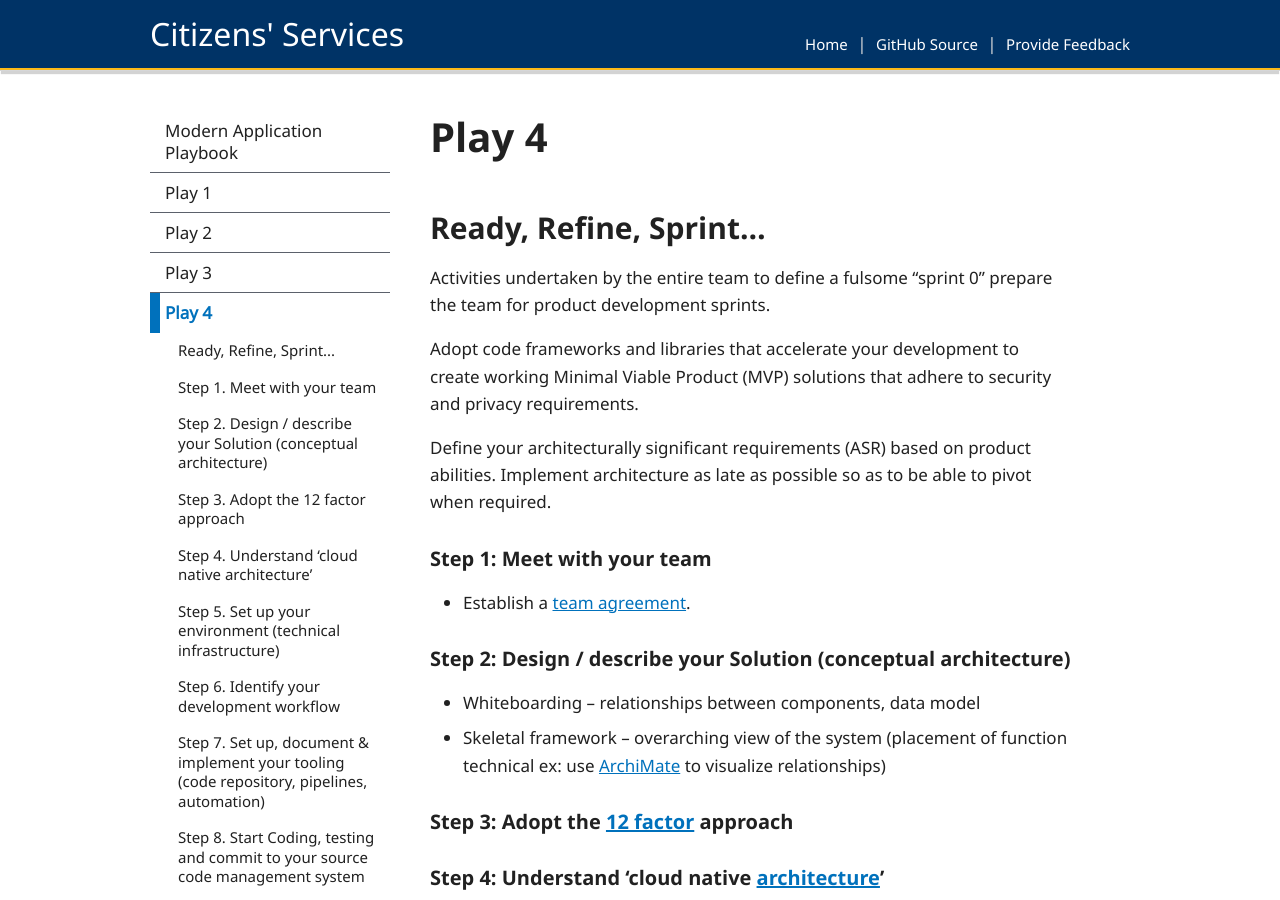
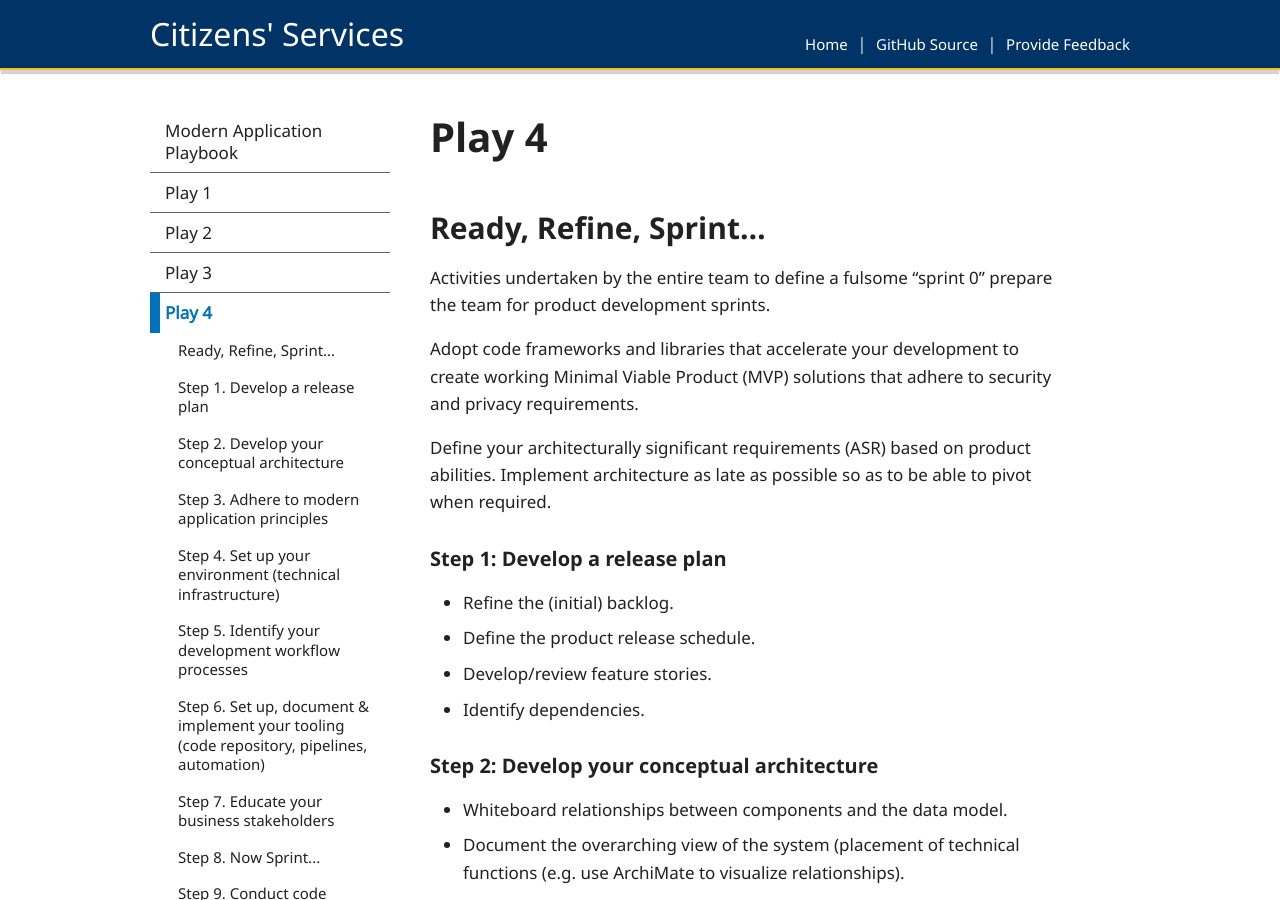
Before and after one commit to HeatherRemacle/exchangelabops, a Jekyll site: the page built from plays/play4.md, in a window 1280 px wide and 900 px high. Built offline with Jekyll 4.4.1, drawn with Linux system fonts in a browser that asks for light colours; some of the changed text lies outside the part shown.

Commit message:
Update play 4

```diff
--- a/plays/play4.md
+++ b/plays/play4.md
@@ -7,28 +7,28 @@ sidenav: docs
 subnav:
   - text: Ready, Refine, Sprint...
     href: '#ready-refine-sprint'
-  - text: Step 1. Meet with your team
-    href: '#step-1-meet-with-your-team'
-  - text: Step 2. Design / describe your Solution (conceptual architecture)
-    href: '#step-2-design--describe-your-solution-conceptual-architecture'
-  - text: Step 3. Adopt the 12 factor approach
-    href: '#step-3-adopt-the-12-factor-approach'
-  - text: Step 4. Understand ‘cloud native architecture’
-    href: '#step-4-understand-cloud-native-architecture'
-  - text: Step 5. Set up your environment (technical infrastructure)
-    href: '#step-5-set-up-your-environment-technical-infrastructure'
-  - text: Step 6. Identify your development workflow
-    href: '#step-6-identify-your-development-workflow'
-  - text: Step 7. Set up, document &  implement your tooling (code repository, pipelines, automation)
-    href: '#step-7-set-up-document---implement-your-tooling-code-repository-pipelines-automation'
-  - text: Step 8. Start Coding, testing  and  commit to your source code management system
-    href: '#step-8-start-coding-testing--and--commit-to-your-source-code-management-system'
-  - text: Step 9. Submit for Code Reviews (as required)
-    href: '#step-9-submit-for-code-reviews-as-required'
+  - text: Step 1. Develop a release plan
+    href: '#step-1-develop-a-release-plan'
+  - text: Step 2. Develop your conceptual architecture
+    href: '#step-2-develop-your-conceptual-architecture'
+  - text: Step 3. Adhere to modern application principles
+    href: '#step-3-adhere-to-modern-application-principles'
+  - text: Step 4. Set up your environment (technical infrastructure)
+    href: '#step-4-set-up-your-environment-technical-infrastructure'
+  - text: Step 5. Identify your development workflow processes
+    href: '#step-5-identify-your-development-workflow-processes'
+  - text: Step 6. Set up, document &  implement your tooling (code repository, pipelines, automation)
+    href: '#step-6-set-up-document---implement-your-tooling-code-repository-pipelines-automation'
+  - text: Step 7. Educate your business stakeholders
+    href: '#step-7-educate-your-business-stakeholders'
+  - text: Step 8. Now Sprint...
+    href: '#step-8-now-sprint'
+  - text: Step 9. Conduct code reviews (as required)
+    href: '#step-9-conduct-code-reviews-as-required'
   - text: Step 10. Complete User Acceptance testing and remediate defects
     href: '#step-10-complete-user-acceptance-testing-and-remediate-defects'
-  - text: Step 11. Deploy,  promote through your environments
-    href: '#step-11-deploy--promote-through-your-environments'
+  - text: Step 11. Deploy, promote through your environments
+    href: '#step-11-deploy-promote-through-your-environments'
   - text: Step 12. Demonstrate your products frequently, obtain user feedback
     href: '#step-12-demonstrate-your-products-frequently-obtain-user-feedback'
   - text: Step 13. Monitor and measure the development process
@@ -46,48 +46,58 @@ Adopt code frameworks and libraries that accelerate your development to create w
 Define your architecturally significant requirements (ASR) based on product abilities. Implement architecture as late as possible so as to be able to pivot when required.
 
 
-### Step 1: Meet with your team
-- Establish a [team agreement](https://shift.newco.co/2017/07/23/team-working-agreements-the-why-what-and-how/#:~:text=Why%20is%20it%20important%3F,together%20to%20produce%20great%20results.).
+### Step 1: Develop a release plan
+-	Refine the (initial) backlog.
+-	Define the product release schedule.
+-	Develop/review feature stories.
+-	Identify dependencies.
 
-### Step 2: Design / describe your Solution (conceptual architecture)
-- Whiteboarding – relationships between components, data model
-- Skeletal framework – overarching view of the system (placement of function technical ex:  use [ArchiMate](https://en.wikipedia.org/wiki/ArchiMate) to visualize relationships)
+### Step 2: Develop your conceptual architecture
+- Whiteboard relationships between components and the data model.
+- Document the overarching view of the system (placement of technical functions (e.g. use ArchiMate to visualize relationships).
 
-### Step 3: Adopt the [12 factor](https://en.wikipedia.org/wiki/Twelve-Factor_App_methodology) approach
+### Step 3: Adhere to modern application principles
+-	Adopt the [12 factor](https://en.wikipedia.org/wiki/Twelve-Factor_App_methodology) approach
+-	Understand cloud native architecture
 
-### Step 4: Understand ‘cloud native [architecture](https://www.infoq.com/articles/cloud-native-architecture-adoption-part1/)’
-
-### Step 5: Set up your environment (technical infrastructure)
+### Step 4: Set up your environment (technical infrastructure)
 *What are the prescriptive patterns to get you started?*
 - Access to development environments
 - Communication channels for support (e.g.: MS-Teams, RocketChat, Slack)
 
-### Step 6: Identify your [development workflow](https://doist.com/blog/design-development-workflow/)
--	Development processes
+### Step 5: Identify your development workflow processes
 
-### Step 7: Set up, document &  implement your tooling (code repository, [pipelines](https://medium.com/the-making-of-whereby/what-is-a-deployment-pipeline-and-how-it-helps-software-development-teams-6cb29917ceea), [automation](https://www.developerdotstar.com/mag/articles/automate_software_process.html))
+### Step 6: Set up, document &  implement your tooling (code repository, pipelines, automation)
 Verify your  processes for successful:
 - Integration
 - Build and Deployment
 - Application Security
 
-### Step 8: Start Coding, testing  and  commit to your source code management system
-- (Where it makes sense…) adopt a [Test Driven Development](https://technologyconversations.com/2013/12/20/test-driven-development-tdd-example-walkthrough/#:~:text=Test%2Ddriven%20development%20(TDD),to%20pass%20that%20test%2C%20and) (TDD) approach to coding.
+### Step 7: Educate your business stakeholders
+Your project has a finite set of resources and funding, defining and managing the scope is critical to your team’s success. The product owner has to educate both the team and the stakeholders in order to manage the team’s velocity and output.
+-	Keep an eye on the budget.
+-	Ensure change management processes are being followed.
+-	Regularly groom the backlog.
 
-### Step 9: Submit for [Code Reviews](https://www.perforce.com/blog/qac/9-best-practices-for-code-review) (as required)
+### Step 8: Now Sprint...
+Following a successful “Sprint 0” phase your team is prepared to start coding, testing and committing features into the source code management system.
+- (Where it makes sense…) adopt a Test Driven Development](TDD) approach to coding.
 
-### Step 10: [Complete User Acceptance testing](https://www.smartsourcingglobal.com/user-acceptance-testing-uat-in-agile-practices/#:~:text=User%20Acceptance%20Testing%20(UAT)%20in%20Agile%20Practices,%2Dworld%20scenarios%2C%20as%20specified.) and remediate defects
+### Step 9: Conduct code reviews (as required)
+-	Automate where possible.
 
-### Step 11: Deploy,  promote through your environments
+### Step 10: Complete User Acceptance testing and remediate defects
+
+### Step 11: Deploy, promote through your environments
 - Product Owner (PO) confirms the [Definition of Done](https://www.scrum.org/forum/scrum-forum/5438/product-owner-and-definition-done) (DoD) prior to deployment.
 
 ### Step 12: Demonstrate your products frequently, obtain user feedback
-- [Sprint demos](https://agileforall.com/how-to-give-a-great-sprint-demo/) (feature delivery)
-- [Stakeholder demo](https://medium.com/the-liberators/the-sprint-review-is-a-demo-6da8a7591d01) (batch delivery)
+- Sprint demos (feature delivery)
+- Stakeholder demo (batch delivery)
 
-### Step 13: Monitor and [measure the development process](https://www.mckinsey.com/business-functions/operations/our-insights/taking-the-measure-of-product-development)
-- Supports Product Owner , supports the Team – shields members from scope/feature creep
-- [Monitoring your system for reliability](https://aspetraining.com/resources/blog/system-monitoring-age-of-site-reliability-engineering)
+### Step 13: Monitor and measure the development process
+- Supports Product Owner and supports the Team – shields members from scope/feature creep
+- [Monitor your system for reliability](https://aspetraining.com/resources/blog/system-monitoring-age-of-site-reliability-engineering)
 
 ### Definition of an MVP:
 A Minimal Viable Product (MVP) is one that delivers  core functionality as expected by a business units’ target audience. The core functionality is a set of features that is delivered at the initial product  launch.  Once launched the product follows a documented lifecycle for user feedback and product support.
@@ -97,9 +107,10 @@ An MVP is no longer considered to be an experiment, but a product that has value
 [https://en.wikipedia.org/wiki/Minimum_viable_product](https://en.wikipedia.org/wiki/Minimum_viable_product)
 
 ### Guidance to consider
-- Understand [Agile and Software Product Integrity](https://cacm.acm.org/magazines/2017/10/221329-what-can-agile-methods-bring-to-high-integrity-software-development/fulltext).
-- Define and develop your Pipeline (ex: Jenkins).
-- Create and maintain  a [Test Harness](https://www.guru99.com/what-is-test-harness-comparison.html).
+-	Understand how product management is different in Agile projects.
+-	Understand agile software product integrity.
+-	Define and develop your pipeline (ex: Jenkins).
+-	Create and maintain a testing framework.
 
 <br/>
 [Back to the Top](#)
```
